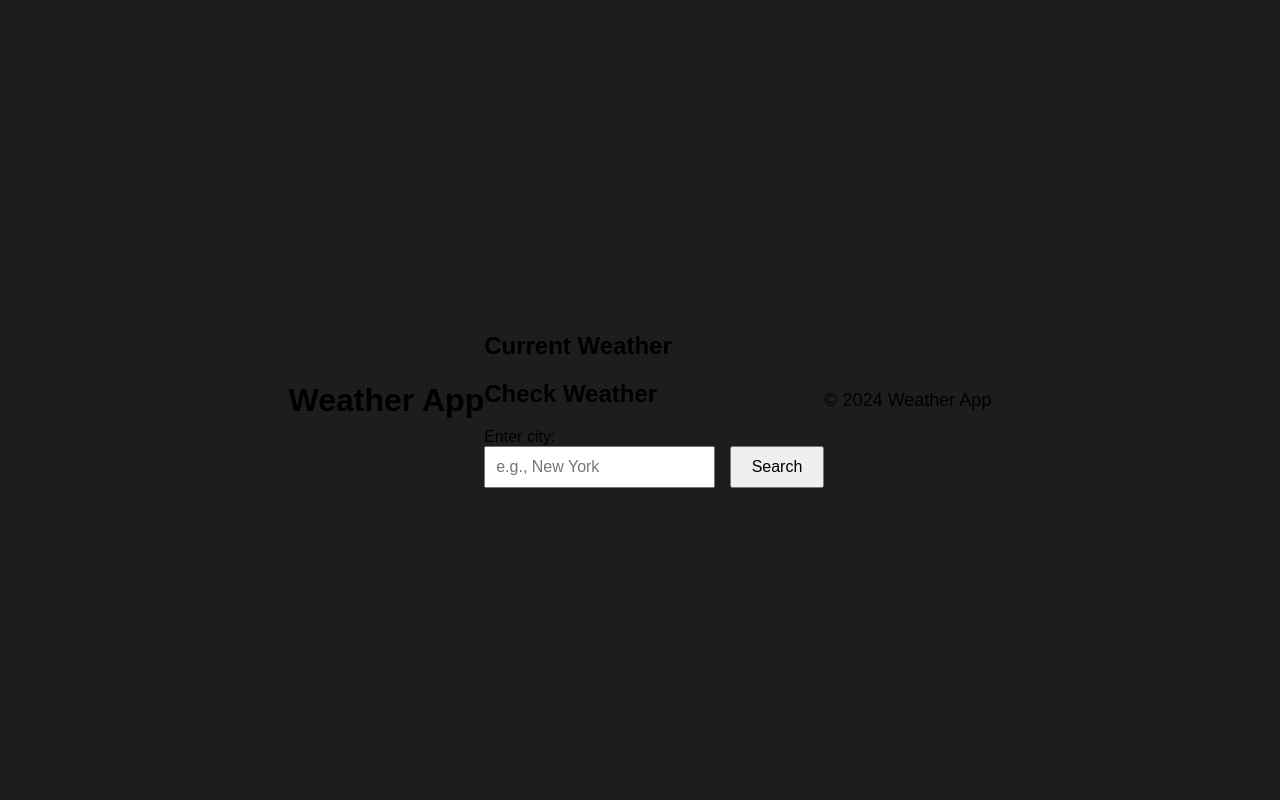
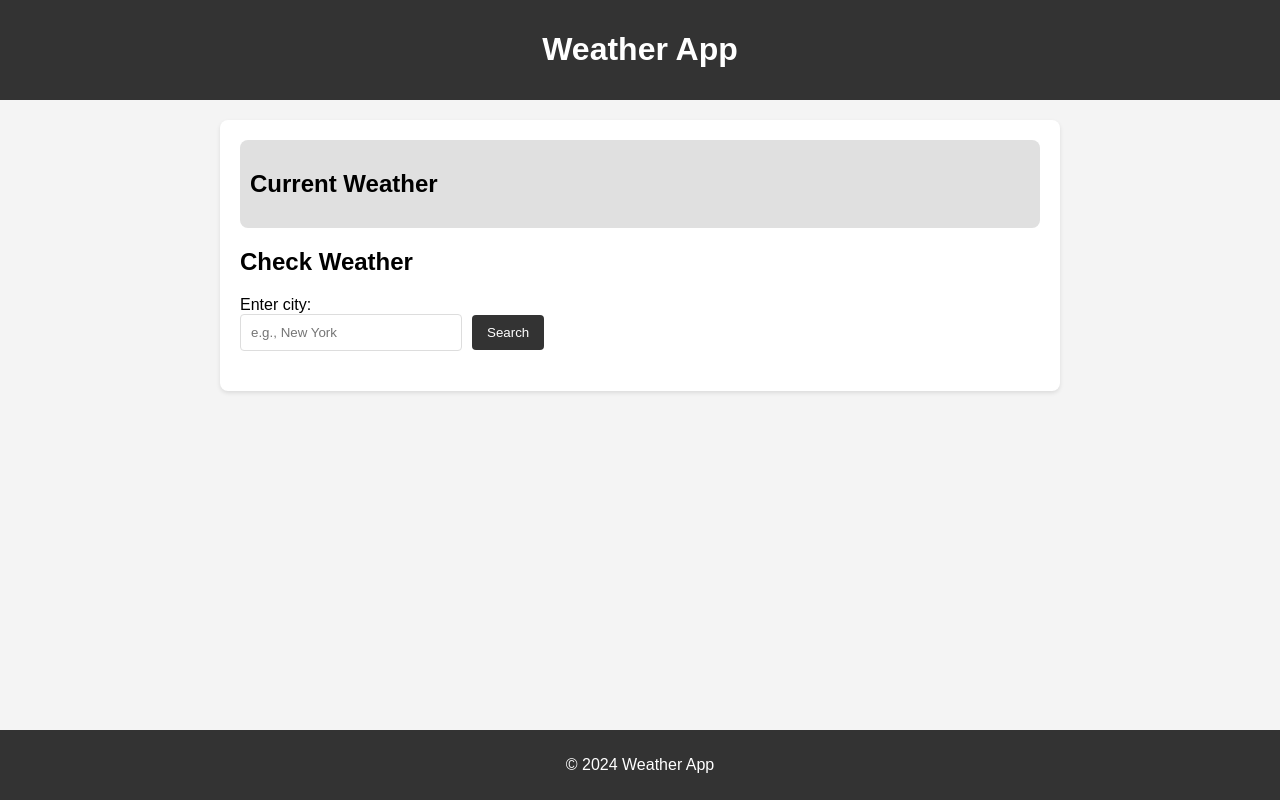
Before and after one commit to githubAmanKumar/ChaiCodeChallenge, a plain HTML site: page day24/index.html in a window 1280 px wide. Drawn offline with Linux system fonts and the light colour scheme.

Commit message:
weather app

```diff
--- a/day24/styles.css
+++ b/day24/styles.css
@@ -1,44 +1,137 @@
+/* General Styles */
 body {
     font-family: Arial, sans-serif;
-    display: flex;
-    justify-content: center;
-    align-items: center;
-    height: 100vh;
     margin: 0;
-    background-color: #1d1d1d;
-}
-.color-change {
-    filter: hue-rotate(30deg) saturate(1.5);
-}
-.weather-container {
-    text-align: center;
-    background-color: #7a7a7a;
-    padding: 20px;
-    border-radius: 8px;
-    box-shadow: 0 0 10px rgba(0, 0, 0, 0.1);
+    padding: 0;
+    background-color: #f4f4f4;
 }
 
-input {
-    padding: 10px;
-    font-size: 16px;
-    margin-right: 10px;
+/* Header Styles */
+header {
+    background-color: #333;
+    color: #fff;
+    padding: 10px 0;
+    text-align: center;
 }
 
-button {
-    padding: 10px 20px;
-    font-size: 16px;
-    cursor: pointer;
+/* Main Container Styles */
+main {
+    max-width: 800px;
+    margin: 20px auto;
+    padding: 20px;
+    background-color: #fff;
+    border-radius: 8px;
+    box-shadow: 0 2px 4px rgba(0, 0, 0, 0.1);
 }
 
-#weatherResult {
-    margin-top: 20px;
+/* Section Styles */
+section {
+    margin-bottom: 20px;
 }
 
-#weatherIcon {
-    width: 100px;
-    height: 100px;
+/* Weather Info Container */
+#weather-info {
+    padding: 10px;
+    background-color: #e0e0e0;
+    border-radius: 8px;
 }
 
-p {
-    font-size: 18px;
+
+/* Transition for weather details */
+#weather-details {
+    margin-top: 10px;
+    transition: opacity 0.5s ease-in-out, transform 0.5s ease-in-out;
+    opacity: 0;
+    transform: translateY(-20px);
 }
+
+#weather-details.show {
+    opacity: 1;
+    transform: translateY(0);
+}
+
+
+/* Forecast Item Styles */
+.forecast-item {
+    padding: 10px;
+    border-bottom: 1px solid #ddd;
+    background-color: #f9f9f9;
+    border-radius: 8px;
+    transition: background-color 0.3s, box-shadow 0.3s;
+}
+
+.forecast-item:last-child {
+    border-bottom: none;
+}
+
+.forecast-item:hover {
+    background-color: #e0e0e0;
+    box-shadow: 0 4px 8px rgba(0, 0, 0, 0.2);
+}
+
+.forecast-item p {
+    margin: 5px 0;
+}
+
+.weather-icon {
+    width: 50px;
+    height: 50px;
+    vertical-align: middle;
+    transition: transform 0.3s;
+}
+
+.forecast-item:hover .weather-icon {
+    transform: scale(1.2);
+}
+
+
+/* Form Styles */
+form {
+    display: flex;
+    flex-direction: column;
+    align-items: flex-start;
+}
+
+.input-container {
+    display: flex;
+    align-items: center;
+    gap: 10px;
+}
+
+input[type="text"] {
+    padding: 10px;
+    border: 1px solid #ddd;
+    border-radius: 4px;
+    flex: 1;
+    min-width: 200px; /* Ensure the input field has a minimum width */
+}
+
+
+
+/* Button Styles */
+button {
+    padding: 10px 15px;
+    background-color: #333;
+    color: #fff;
+    border: none;
+    border-radius: 4px;
+    cursor: pointer;
+    transition: background-color 0.3s, transform 0.2s;
+}
+
+button:hover {
+    background-color: #555;
+    transform: scale(1.05);
+}
+
+
+/* Footer Styles */
+footer {
+    background-color: #333;
+    color: #fff;
+    text-align: center;
+    padding: 10px 0;
+    position: fixed;
+    bottom: 0;
+    width: 100%;
+}
```
